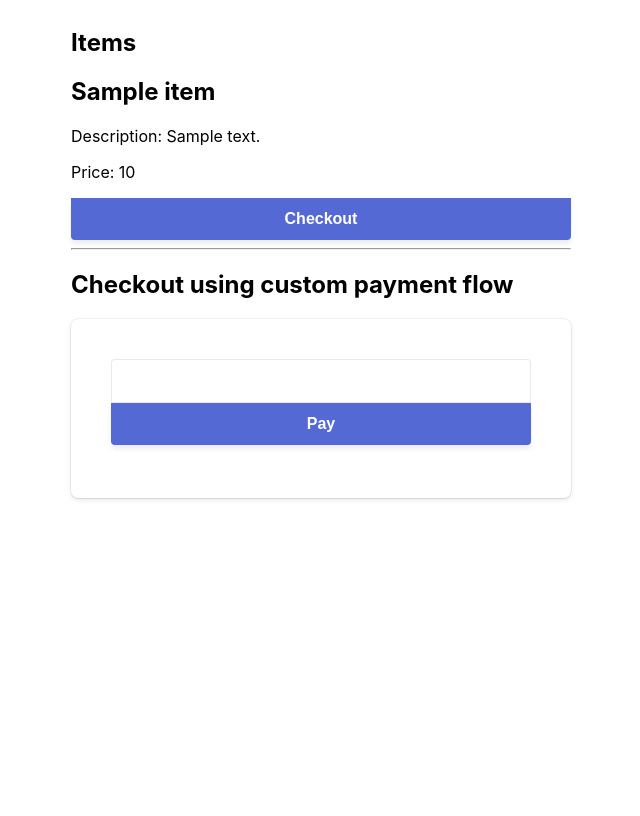
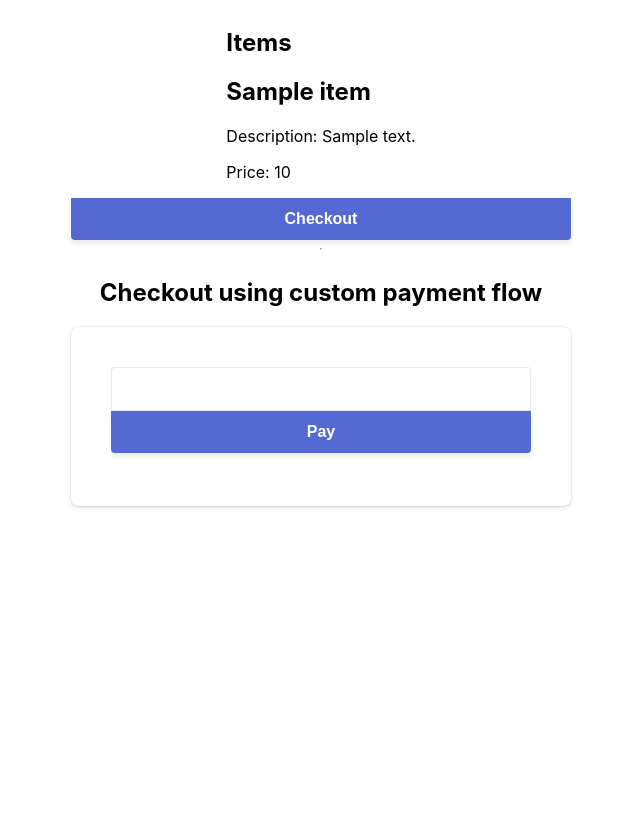
Before and after one commit to Kimiyori/test-stripe, a Django app: template src/templates/stripe_app/item.html in a window 1280 px wide. Shown: the whole page, without its empty margins (327-967 px from the left). Run offline with Django 3.2, Linux system fonts and the light colour scheme; tables that the repository leaves empty hold one stand-in row (values such as "Sample post"); the template is opened without the code that fills it: values that come from a table or form of the project are taken from there, most other values are stand-ins (such as "Sample title", 1, 10 or a date in 2020); parts of the project's set-up code (start-up, migrations or seed data) failed here and were passed over; some libraries are stand-ins or nearby versions.

Commit message:
upgrade css

```diff
--- a/src/static/css/base.css
+++ b/src/static/css/base.css
@@ -83,6 +83,14 @@ button:disabled {
   opacity: 0.5;
   cursor: default;
 }
+section {
+  max-width: 70%;
+  display: flex;
+  flex-direction: column;
+  align-items: center;
+  align-content: center;
+  justify-content: flex-start;
+}
 /* spinner/processing state, errors */
 .spinner,
 .spinner:before,
@@ -131,6 +139,7 @@ button:disabled {
   -webkit-animation: loading 2s infinite ease;
   animation: loading 2s infinite ease;
 }
+
 @-webkit-keyframes loading {
   0% {
     -webkit-transform: rotate(0deg);
--- a/src/stripe_app/management/commands/create_db_data.py
+++ b/src/stripe_app/management/commands/create_db_data.py
@@ -16,7 +16,7 @@ class Command(BaseCommand):
                 Item(
                     name=faker.pystr(),
                     description=faker.text(max_nb_chars=500),
-                    price=faker.pyint(),
+                    price=faker.pyint(max_value=250),
                 )
             )
         Item.objects.bulk_create(items)
@@ -24,7 +24,7 @@ class Command(BaseCommand):
         taxs = []
         for _ in range(3):
             discounts.append(
-                Discount(
+                Discount(name=faker.pystr(max_chars=50),
                     discount_value=faker.pyint(max_value=100), duration=Duration.ONCE
                 )
             )
@@ -52,7 +52,7 @@ class Command(BaseCommand):
                 OrderItem(
                     order=orders[random.randint(0, 1)],
                     item=items[random.randint(0, 9)],
-                    quantity=faker.pyint(),
+                    quantity=faker.pyint(min_value=1,max_value=5),
                 )
             )
         OrderItem.objects.bulk_create(order_items)
--- a/src/stripe_app/models.py
+++ b/src/stripe_app/models.py
@@ -63,7 +63,7 @@ class OrderItem(models.Model):
         Order, on_delete=models.PROTECT, related_name="order_items"
     )
     item = models.ForeignKey(Item, on_delete=models.PROTECT)
-    quantity = models.PositiveIntegerField()
+    quantity = models.PositiveIntegerField(default=1, validators=[MinValueValidator(1)])
 
 
 class TaxTypes(models.TextChoices):
```
Also changed, not shown: src/templates/stripe_app/order.html (+4 -3 lines).
